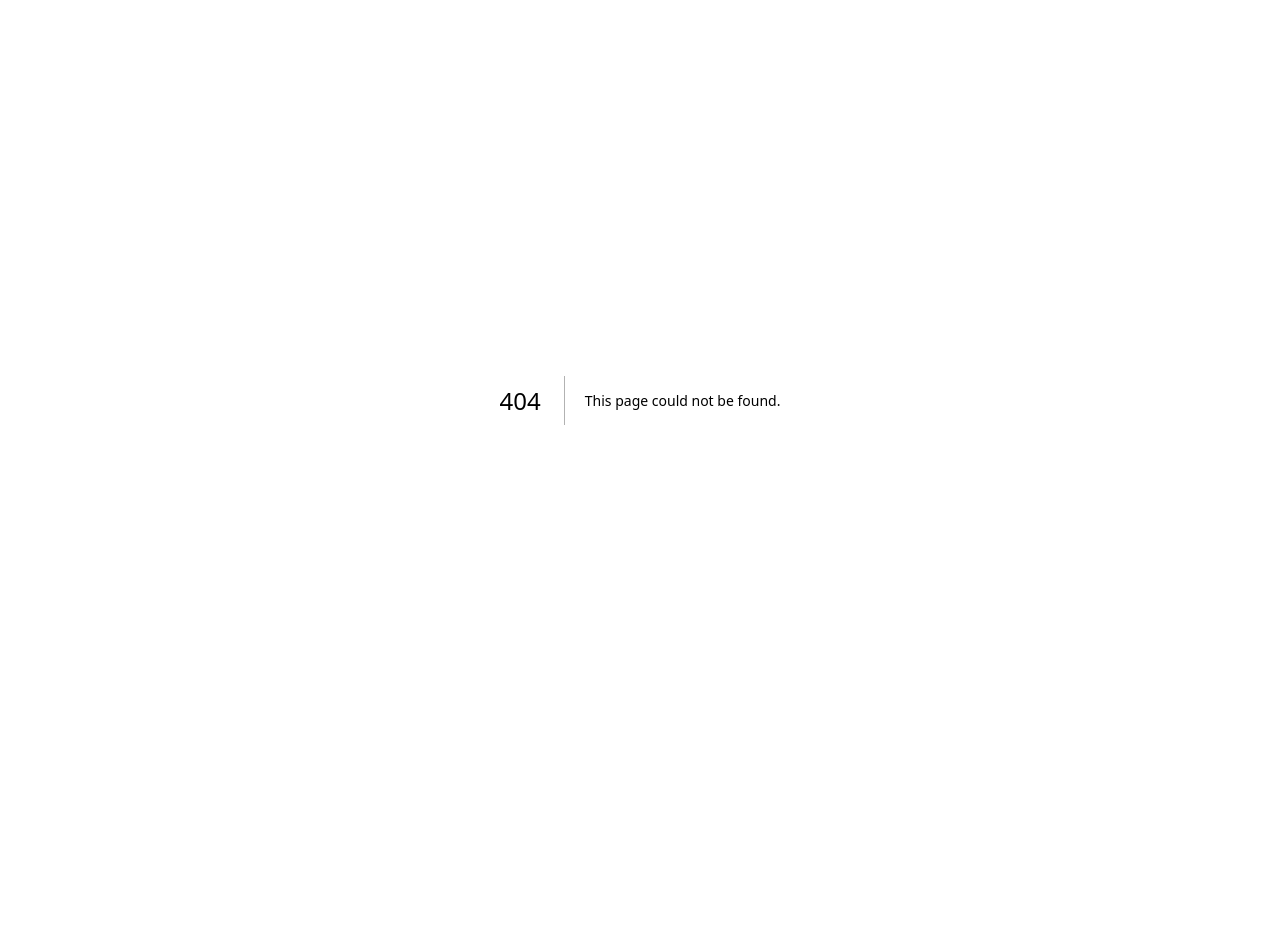
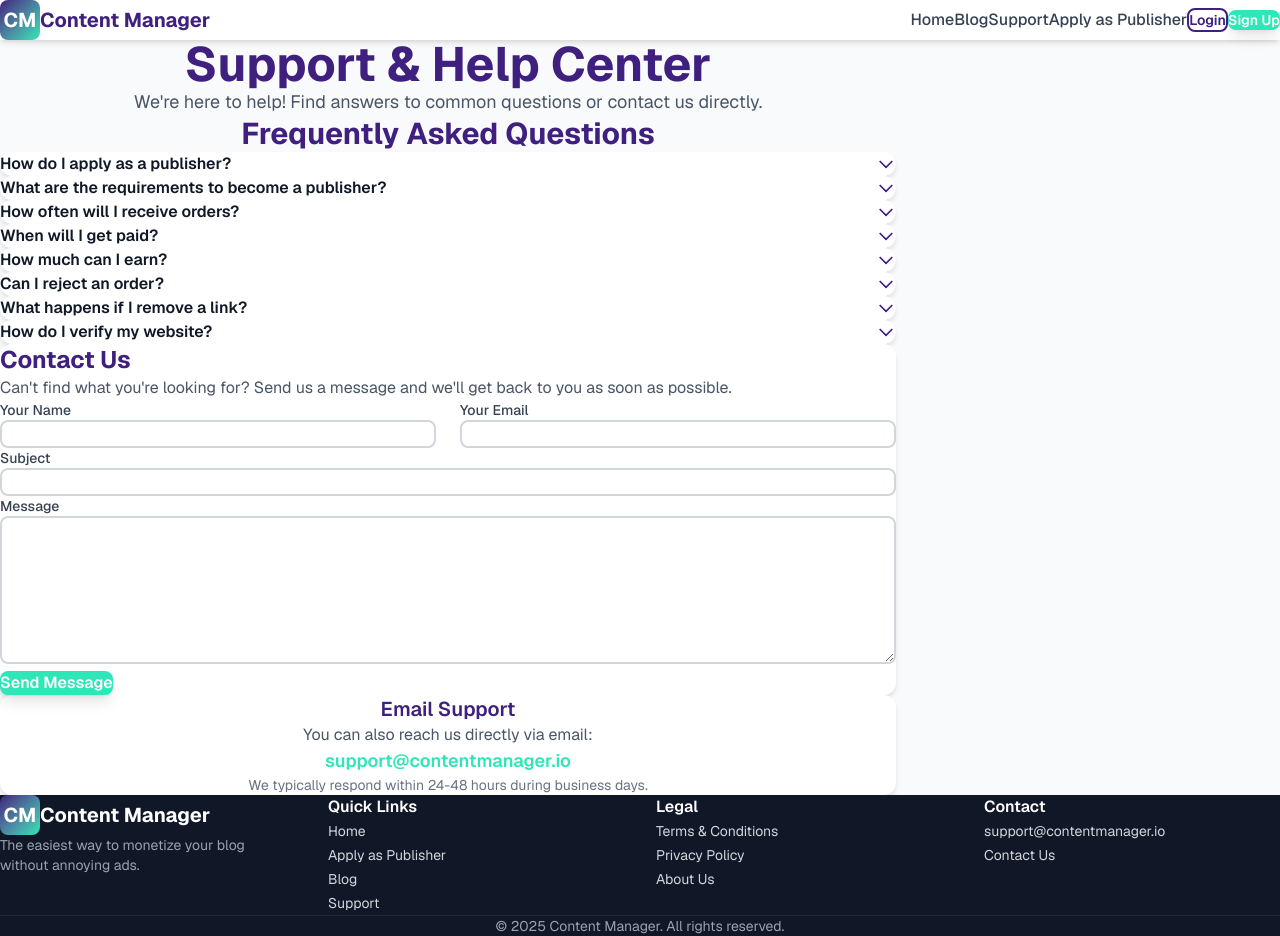
Before and after one commit to ESRAILHAQUE/publisherauthority-frontend, a Next.js app: page /support in a window 1280 px wide. Before the commit this address had no page. Before the commit the page ends 800 px from the top, so only its background shows below. Built offline with nearby package versions, Linux system fonts and the light colour scheme.

Commit message:
Pages: Create support page with FAQs and contact form

```diff
--- /dev/null
+++ b/app/support/page.tsx
@@ -0,0 +1,194 @@
+'use client';
+
+import React, { useState } from 'react';
+import { Header } from '@/components/layout/Header';
+import { Footer } from '@/components/layout/Footer';
+import { Button } from '@/components/shared/Button';
+import { Input } from '@/components/shared/Input';
+import { Textarea } from '@/components/shared/Textarea';
+import { Card } from '@/components/shared/Card';
+
+export default function SupportPage() {
+  const [contactForm, setContactForm] = useState({
+    name: '',
+    email: '',
+    subject: '',
+    message: '',
+  });
+  const [isSubmitting, setIsSubmitting] = useState(false);
+
+  const faqs = [
+    {
+      question: 'How do I apply as a publisher?',
+      answer: 'Click on "Apply as Publisher" in the navigation menu and fill out the application form. Make sure to provide all required information including your blog details and guest post examples.',
+    },
+    {
+      question: 'What are the requirements to become a publisher?',
+      answer: 'You need a minimum Domain Authority of 20, at least 150-500 monthly organic visitors (depending on DA), an English-language blog updated within the last 90 days, and no subdomains or forum sites.',
+    },
+    {
+      question: 'How often will I receive orders?',
+      answer: 'Order frequency depends on your website quality, niche, and availability. High-quality sites with good metrics typically receive regular orders.',
+    },
+    {
+      question: 'When will I get paid?',
+      answer: 'Payments are sent bi-weekly on the 1st and 15th of each month. If these dates fall on weekends, payments are processed on the next business day.',
+    },
+    {
+      question: 'How much can I earn?',
+      answer: 'Earnings depend on your website quality, Domain Authority, traffic, and the number of orders you accept. Higher quality sites earn more per post.',
+    },
+    {
+      question: 'Can I reject an order?',
+      answer: 'Yes, you can decline orders that don\'t fit your site. However, consistently accepting orders helps build a good relationship with the platform.',
+    },
+    {
+      question: 'What happens if I remove a link?',
+      answer: 'Links must stay live permanently. If a link is removed within 1 year, you\'ll have 72 hours to restore it, or payment penalties will apply.',
+    },
+    {
+      question: 'How do I verify my website?',
+      answer: 'After submitting your website, you\'ll receive verification instructions. You can either add a verification tag to your HTML head section or publish a temporary verification article.',
+    },
+  ];
+
+  const handleSubmit = async (e: React.FormEvent) => {
+    e.preventDefault();
+    setIsSubmitting(true);
+    // Handle form submission
+    setTimeout(() => {
+      setIsSubmitting(false);
+      alert('Message sent successfully! We\'ll get back to you soon.');
+      setContactForm({ name: '', email: '', subject: '', message: '' });
+    }, 2000);
+  };
+
+  return (
+    <div className="min-h-screen flex flex-col bg-gray-50">
+      <Header />
+
+      <main className="flex-1 py-12">
+        <div className="container mx-auto px-4">
+          <div className="max-w-4xl mx-auto">
+            <h1 className="text-4xl md:text-5xl font-bold text-[#3F207F] text-center mb-4">
+              Support & Help Center
+            </h1>
+            <p className="text-center text-gray-600 text-lg mb-12">
+              We're here to help! Find answers to common questions or contact us directly.
+            </p>
+
+            {/* FAQs Section */}
+            <section className="mb-16">
+              <h2 className="text-3xl font-bold text-[#3F207F] mb-8 text-center">
+                Frequently Asked Questions
+              </h2>
+              <div className="space-y-4">
+                {faqs.map((faq, index) => (
+                  <FAQItem key={index} question={faq.question} answer={faq.answer} />
+                ))}
+              </div>
+            </section>
+
+            {/* Contact Form Section */}
+            <section>
+              <Card>
+                <h2 className="text-2xl font-bold text-[#3F207F] mb-6">Contact Us</h2>
+                <p className="text-gray-600 mb-6">
+                  Can't find what you're looking for? Send us a message and we'll get back to you as soon as possible.
+                </p>
+                <form onSubmit={handleSubmit} className="space-y-6">
+                  <div className="grid grid-cols-1 md:grid-cols-2 gap-6">
+                    <Input
+                      label="Your Name"
+                      name="name"
+                      value={contactForm.name}
+                      onChange={(e) => setContactForm({ ...contactForm, name: e.target.value })}
+                      required
+                    />
+                    <Input
+                      label="Your Email"
+                      name="email"
+                      type="email"
+                      value={contactForm.email}
+                      onChange={(e) => setContactForm({ ...contactForm, email: e.target.value })}
+                      required
+                    />
+                  </div>
+                  <Input
+                    label="Subject"
+                    name="subject"
+                    value={contactForm.subject}
+                    onChange={(e) => setContactForm({ ...contactForm, subject: e.target.value })}
+                    required
+                  />
+                  <Textarea
+                    label="Message"
+                    name="message"
+                    value={contactForm.message}
+                    onChange={(e) => setContactForm({ ...contactForm, message: e.target.value })}
+                    rows={6}
+                    required
+                  />
+                  <Button type="submit" isLoading={isSubmitting}>
+                    Send Message
+                  </Button>
+                </form>
+              </Card>
+            </section>
+
+            {/* Email Support */}
+            <section className="mt-8 text-center">
+              <Card>
+                <h3 className="text-xl font-semibold text-[#3F207F] mb-4">Email Support</h3>
+                <p className="text-gray-600 mb-2">
+                  You can also reach us directly via email:
+                </p>
+                <a
+                  href="mailto:support@contentmanager.io"
+                  className="text-[#2EE6B7] hover:text-[#3F207F] font-semibold text-lg transition-colors"
+                >
+                  support@contentmanager.io
+                </a>
+                <p className="text-sm text-gray-500 mt-4">
+                  We typically respond within 24-48 hours during business days.
+                </p>
+              </Card>
+            </section>
+          </div>
+        </div>
+      </main>
+
+      <Footer />
+    </div>
+  );
+}
+
+function FAQItem({ question, answer }: { question: string; answer: string }) {
+  const [isOpen, setIsOpen] = useState(false);
+
+  return (
+    <Card>
+      <button
+        className="w-full text-left flex items-center justify-between"
+        onClick={() => setIsOpen(!isOpen)}
+      >
+        <span className="font-semibold text-gray-900 pr-4">{question}</span>
+        <svg
+          className={`w-5 h-5 text-[#3F207F] flex-shrink-0 transition-transform duration-200 ${
+            isOpen ? 'transform rotate-180' : ''
+          }`}
+          fill="none"
+          stroke="currentColor"
+          viewBox="0 0 24 24"
+        >
+          <path strokeLinecap="round" strokeLinejoin="round" strokeWidth={2} d="M19 9l-7 7-7-7" />
+        </svg>
+      </button>
+      {isOpen && (
+        <div className="mt-4 pt-4 border-t border-gray-200 text-gray-700">
+          {answer}
+        </div>
+      )}
+    </Card>
+  );
+}
```
